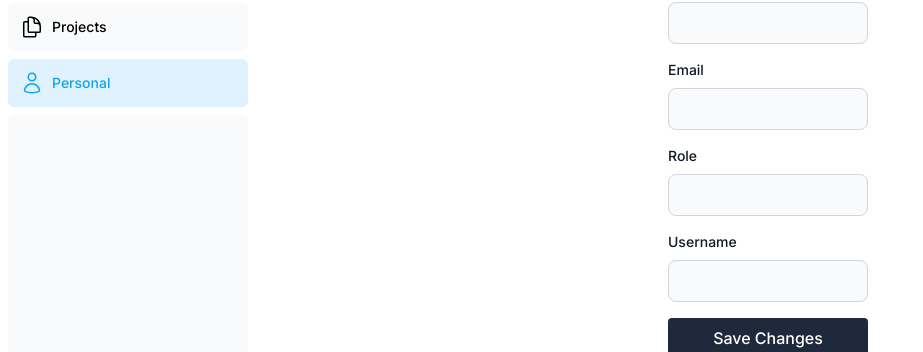
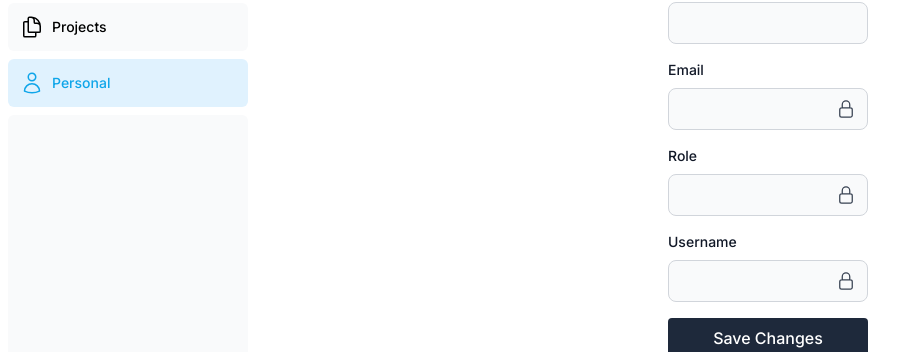
Before and after one commit to Kubat555/Next-Manager, a Next.js app: page /dashboard/personal in a window 1280 px wide. Shown: the part 237-589 px from the top of the page, without its empty margins (0-923 px from the left). Built offline with nearby package versions, Linux system fonts and the light colour scheme.

Commit message:
Fixed bugs

```diff
--- a/app/dashboard/personal/page.tsx
+++ b/app/dashboard/personal/page.tsx
@@ -3,19 +3,20 @@ import { useEffect, useState } from 'react';
 import { getUser } from '@services/userService';
 import { User } from '@api/models';
 import { updateUser } from '@api/data';
+import { LockClosedIcon } from '@heroicons/react/24/outline';
 
 const UserPage = () => {
   const [user, setUser] = useState<User | undefined>(undefined);
   const [firstName, setFirstName] = useState('');
   const [lastName, setLastName] = useState('');
   const [isLoading, setIsLoading] = useState(false);
-
+  const [isChanged, setIsChanged] = useState(false);
 
   const fetchUser = async () => {
     const userId = localStorage.getItem('userId');
     if (userId) {
       const userData = await getUser(userId);
-      if(userData) {
+      if (userData) {
         setUser(userData);
         setFirstName(userData.firstName);
         setLastName(userData.lastName);
@@ -24,9 +25,16 @@ const UserPage = () => {
   };
 
   useEffect(() => {
-
     fetchUser();
   }, []);
+
+  useEffect(() => {
+    if (user) {
+      setIsChanged(
+        firstName !== user.firstName || lastName !== user.lastName
+      );
+    }
+  }, [firstName, lastName, user]);
 
   const handleSaveChanges = async (e: React.FormEvent) => {
     e.preventDefault();
@@ -39,11 +47,11 @@ const UserPage = () => {
         lastName: formData.get('lastName') as string,
         role: "",
         email: "",
-            userName:"",
-        }
+        userName: "",
+      };
       await updateUser(userData);
       alert('User edited successfully');
-        localStorage.setItem("userName", firstName)
+      localStorage.setItem("userName", firstName);
     } catch (error) {
       alert('Failed to edit User. Please try again.');
       console.error('Failed to edit User:', error);
@@ -62,7 +70,6 @@ const UserPage = () => {
             name="firstName"
             id="firstName"
             type="text"
-
             value={firstName}
             onChange={(e) => setFirstName(e.target.value)}
             className="bg-gray-50 border border-gray-300 text-gray-900 text-sm rounded-lg focus:ring-blue-500 focus:border-blue-500 block w-full p-2.5 dark:bg-gray-700 dark:border-gray-600 dark:placeholder-gray-400 dark:text-white dark:focus:ring-blue-500 dark:focus:border-blue-500"
@@ -74,7 +81,6 @@ const UserPage = () => {
             name="lastName"
             id="lastName"
             type="text"
-
             value={lastName}
             onChange={(e) => setLastName(e.target.value)}
             className="bg-gray-50 border border-gray-300 text-gray-900 text-sm rounded-lg focus:ring-blue-500 focus:border-blue-500 block w-full p-2.5 dark:bg-gray-700 dark:border-gray-600 dark:placeholder-gray-400 dark:text-white dark:focus:ring-blue-500 dark:focus:border-blue-500"
@@ -82,41 +88,50 @@ const UserPage = () => {
         </div>
         <div className="mb-4">
           <label className="block mb-2 text-sm font-medium text-gray-900 dark:text-white">Email</label>
+          <div className="relative">
             <input
               name="email"
               id="email"
               type="email"
               defaultValue={user?.email}
               disabled
-            className="bg-gray-50 border border-gray-300 text-gray-900 text-sm rounded-lg focus:ring-blue-500 focus:border-blue-500 block w-full p-2.5 dark:bg-gray-700 dark:border-gray-600 dark:placeholder-gray-400 dark:text-white dark:focus:ring-blue-500 dark:focus:border-blue-500"
+              className="bg-gray-50 border border-gray-300 text-gray-400 text-sm rounded-lg focus:ring-blue-500 focus:border-blue-500 block w-full p-2.5 dark:bg-gray-700 dark:border-gray-600 dark:placeholder-gray-400 dark:text-white dark:focus:ring-blue-500 dark:focus:border-blue-500"
             />
+            <LockClosedIcon className="absolute right-3 top-1/2 transform -translate-y-1/2 h-5 w-5 text-gray-700" />
+          </div>
         </div>
         <div className="mb-4">
           <label className="block mb-2 text-sm font-medium text-gray-900 dark:text-white">Role</label>
+          <div className="relative">
             <input
               name="role"
               id="role"
               type="text"
               defaultValue={user?.role}
               disabled
-            className="bg-gray-50 border border-gray-300 text-gray-900 text-sm rounded-lg focus:ring-blue-500 focus:border-blue-500 block w-full p-2.5 dark:bg-gray-700 dark:border-gray-600 dark:placeholder-gray-400 dark:text-white dark:focus:ring-blue-500 dark:focus:border-blue-500"
+              className="bg-gray-50 border border-gray-300 text-gray-400 text-sm rounded-lg focus:ring-blue-500 focus:border-blue-500 block w-full p-2.5 dark:bg-gray-700 dark:border-gray-600 dark:placeholder-gray-400 dark:text-white dark:focus:ring-blue-500 dark:focus:border-blue-500"
             />
+            <LockClosedIcon className="absolute right-3 top-1/2 transform -translate-y-1/2 h-5 w-5 text-gray-700" />
+          </div>
         </div>
         <div className="mb-4">
           <label className="block mb-2 text-sm font-medium text-gray-900 dark:text-white">Username</label>
+          <div className="relative">
             <input
               name="userName"
               id="userName"
               type="text"
               defaultValue={user?.userName}
               disabled
-            className="bg-gray-50 border border-gray-300 text-blue-700 text-sm rounded-lg focus:ring-blue-500 focus:border-blue-500 block w-full p-2.5 dark:bg-gray-700 dark:border-gray-600 dark:placeholder-gray-400 dark:text-white dark:focus:ring-blue-500 dark:focus:border-blue-500"
+              className="bg-gray-50 border border-gray-300 text-gray-400 text-sm rounded-lg focus:ring-blue-500 focus:border-blue-500 block w-full p-2.5 dark:bg-gray-700 dark:border-gray-600 dark:placeholder-gray-400 dark:text-white dark:focus:ring-blue-500 dark:focus:border-blue-500"
             />
+            <LockClosedIcon className="absolute right-3 top-1/2 transform -translate-y-1/2 h-5 w-5 text-gray-700" />
+          </div>
         </div>
         <button
           type="submit"
           className="btnSecondary w-full flex items-center justify-center"
-          disabled={isLoading}
+          disabled={isLoading || !isChanged}
         >
           {isLoading ? 'Saving...' : 'Save Changes'}
         </button>
--- a/app/dashboard/projects/page.tsx
+++ b/app/dashboard/projects/page.tsx
@@ -1,8 +1,6 @@
 'use client';
 
 import { BentoGrid, BentoGridItem } from "@components/ui/bento-grid";
-import Image from "next/image";
-import ProjImage from "@public/proj-img.jpg";
 import { getProjects } from "@services/projectsService";
 import { useEffect, useState } from "react";
 import { Project } from "@api/models";
@@ -49,6 +47,7 @@ const Page = () => {
             header={<Skeleton />}
             date={formatDate(item.createdDate)}
             projectId={item.id}
+            isCompleted={item.isCompleted}
             className=""
           />
         ))
@@ -60,6 +59,6 @@ const Page = () => {
 export default Page;
 
 const Skeleton = () => (
-  <div className="rounded-t-lg h-2 w-full bg-sky-100">
+  <div className="rounded-t-lg h-2 w-full bg-slate-800">
   </div>
 );
--- a/components/ui/bento-grid.tsx
+++ b/components/ui/bento-grid.tsx
@@ -1,5 +1,9 @@
 import { cn } from "@/utils/cn";
 import Link from "next/link";
+import {
+    CheckIcon,
+    ClockIcon,
+  } from '@heroicons/react/24/outline';
 
 export const BentoGrid = ({
     className,
@@ -37,6 +41,7 @@ export const BentoGridItem = ({
     title,
     date,
     description,
+    isCompleted,
     header,
     projectId,
 }: {
@@ -44,13 +49,14 @@ export const BentoGridItem = ({
     title?: string | React.ReactNode;
     date?: string | React.ReactNode;
     description?: string | React.ReactNode;
+    isCompleted?: boolean;
     header?: React.ReactNode;
     projectId?: string;
 }) => {
     return (
         <Link href={`/dashboard/projects/${projectId}/tasks`} passHref
             className={cn(
-                "rounded-lg group/bento hover:bg-sky-100 transition duration-200 shadow-input bg-white border border-slate-200 flex flex-col",
+                "rounded-lg group/bento hover:bg-slate-50 transition duration-200 shadow-input bg-white border border-slate-200 flex flex-col",
                 className
             )}
         >
@@ -58,7 +64,7 @@ export const BentoGridItem = ({
             <div className="px-5 pb-5 group-hover/bento:translate-x-2 transition duration-200 flex flex-col justify-between flex-1 mt-3 ">
                 <div>
                     <div className="font-sans  text-neutral-600 dark:text-neutral-200 mb-2 ">
-                        <span className="font-medium text-lg text-black">{title} </span>
+                        <span className="font-medium text-lg text-black ">{title} </span>
                         <hr className="border-t border-neutral-300 dark:border-neutral-600 mt-2" />
                     </div>
                     <div className="font-sans text-neutral-600 text-s dark:text-neutral-300 flex justify-between">
@@ -69,6 +75,10 @@ export const BentoGridItem = ({
                         <p className="font-medium">Description:</p>
                         {description}
                     </div>
+                    <div className="font-sans font-normal text-s mt-3 dark:text-neutral-300">
+                        {isCompleted ? (<p className="font-medium flex items-center text-green-500">Completed <CheckIcon className="h-5 w-5 ml-1" /></p>) :
+                        (<p className="font-medium text-blue-500 flex items-center">In progress <ClockIcon className="h-5 w-5 ml-1" /></p>)}
+                    </div>
                 </div>
             </div>
         </Link>
--- a/components/ui/employees/employee-edit-form.tsx
+++ b/components/ui/employees/employee-edit-form.tsx
@@ -2,6 +2,7 @@ import React, { useState } from 'react';
 import Modal from '@components/ui/modal';  // Импорт вашего компонента Modal
 import { User } from '@api/models';
 import { changeUserRole, removeUser } from '@services/userService';
+import { changeRole } from '@api/data';
 
 
 type AddMemberModalProps = {
@@ -23,12 +24,13 @@ const EditEmployeeModal: React.FC<AddMemberModalProps> = ({ isOpen, onClose, upd
         }
         setIsLoading(true);
         try {
-            await changeUserRole(user.id, selectedRole);
+            await changeRole(user.id, selectedRole);
             update();
             onClose();
         }
         catch (error) {
             console.error('Failed to change employee role:', error);
+            alert('Failed to change employee role. Remember that you can not change your own role or another admin role.');
         }
         finally{
             setIsLoading(false);
```
Also changed, not shown: components/ui/dashboard/cards.tsx (+6 -7 lines), components/ui/dashboard/latest-tasks.tsx (+16 -21 lines). Lines whose indentation alone changed are shown as unchanged.
